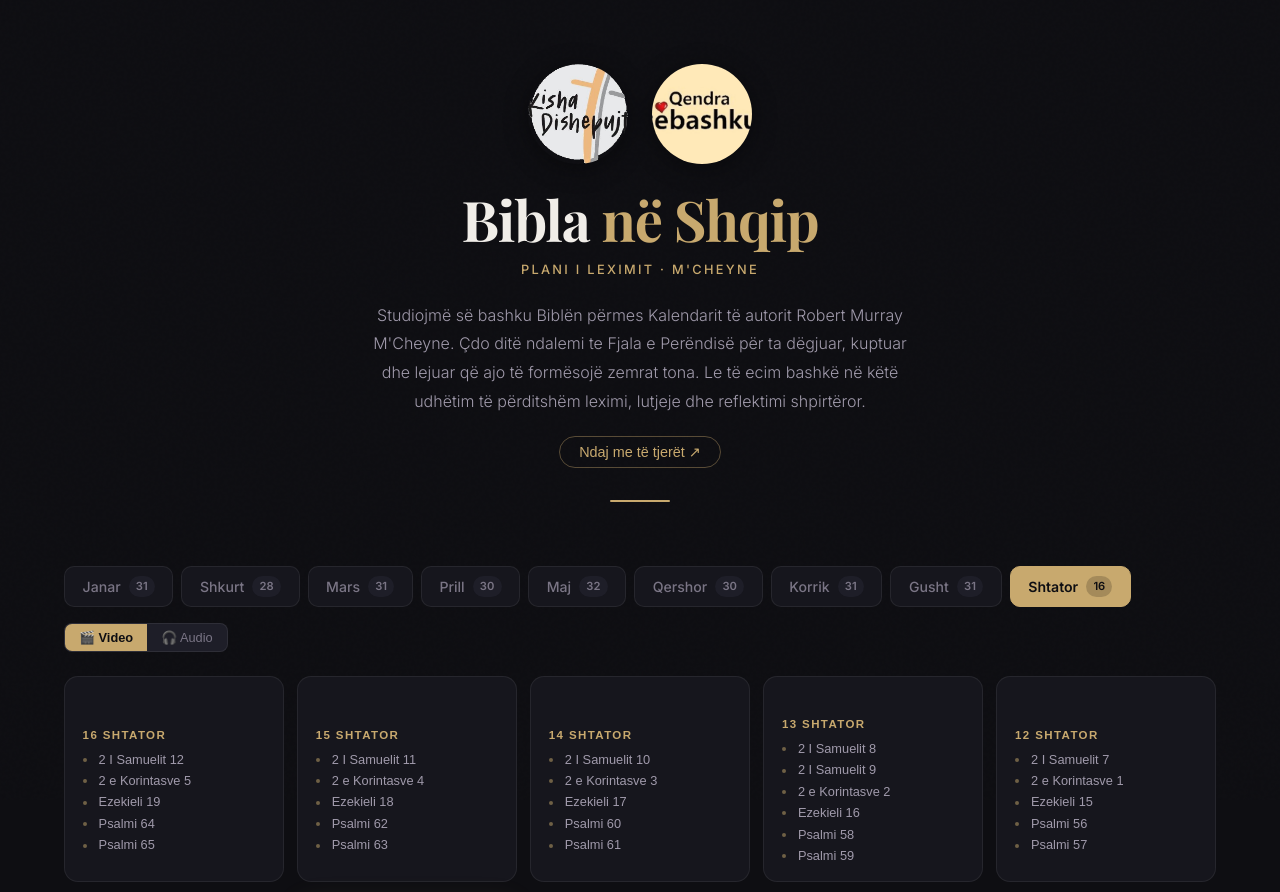
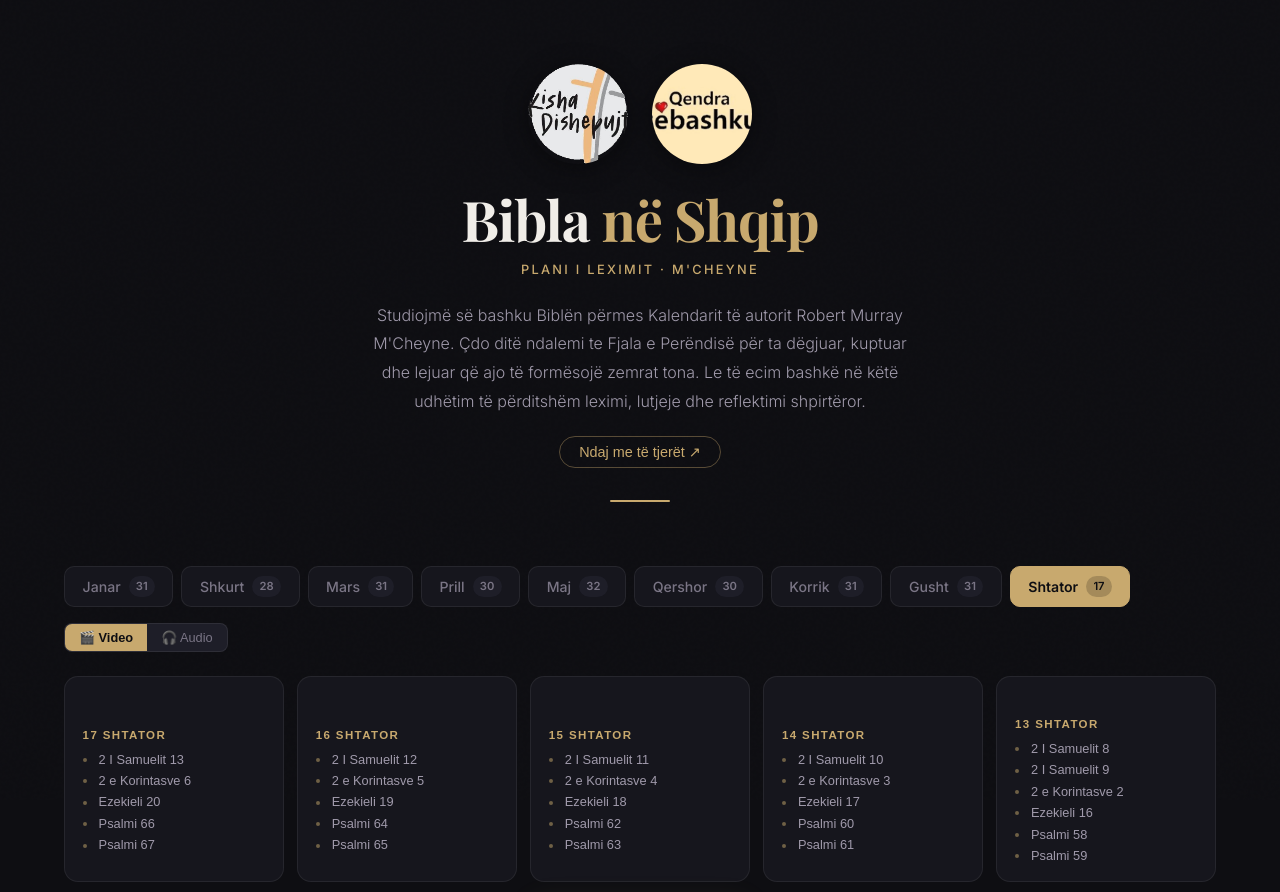
Before and after one commit to jeffandmeredith-max/bibla-shqip, a React (Vite) app: page / in a window 1280 px wide. Shown: the top 892 px of the page. Built offline with nearby package versions, Linux system fonts and the light colour scheme.

Commit message:
chore: daily update 2026-09-17

```diff
--- a/src/data/september.js
+++ b/src/data/september.js
@@ -419,5 +419,32 @@ export const september = [
         "start": 649
       }
     ]
+  },
+  {
+    "day": 17,
+    "date": "17 Shtator",
+    "videoId": "dmkzseb3BB0",
+    "readings": [
+      {
+        "title": "2 I Samuelit 13",
+        "start": 0
+      },
+      {
+        "title": "2 e Korintasve 6",
+        "start": 356
+      },
+      {
+        "title": "Ezekieli 20",
+        "start": 493
+      },
+      {
+        "title": "Psalmi 66",
+        "start": 937
+      },
+      {
+        "title": "Psalmi 67",
+        "start": 1058
+      }
+    ]
   }
 ]
```
